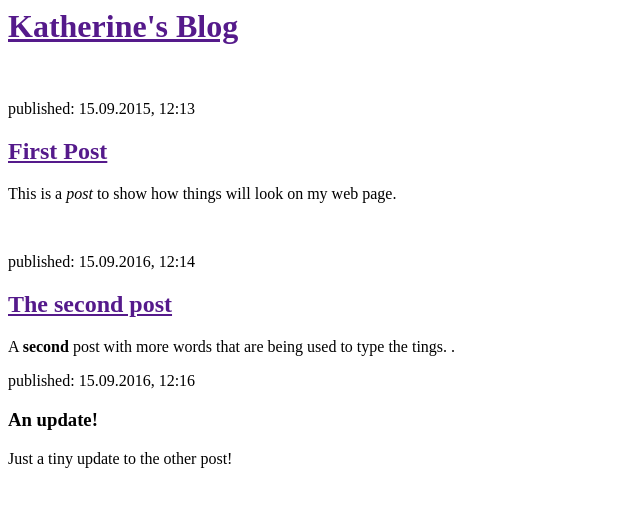
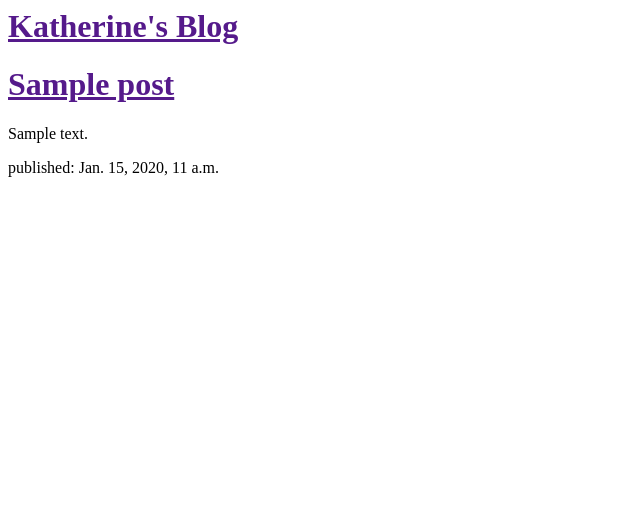
Before and after one commit to ktansey/my-first-blog, a Django app: template blog/templates/blog/post_list.html in a window 1280 px wide. Shown: the top 507 px of the page, without its empty margins (0-640 px from the left). Run offline with Django 3.2, Linux system fonts and the light colour scheme; the template is opened without the code that fills it: values that come from a table or form of the project are taken from there, others are empty; tables that the repository leaves empty hold one stand-in row (values such as "Sample post"); parts of the project's set-up code (start-up, migrations or seed data) failed here and were passed over.

Commit message:
Modified templates to display posts from database.

```diff
--- a/blog/templates/blog/post_list.html
+++ b/blog/templates/blog/post_list.html
@@ -1,25 +1,21 @@
 <html>
     <head>
-        <title>Katherine's Blog</title>
+        <title>Katherine's blog</title>
     </head>
     <body>
         <div>
             <h1><a href="">Katherine's Blog</a></h1>
         </div>
-	<br />
-        <div>
-            <p>published: 15.09.2015, 12:13</p>
-            <h2><a href="">First Post</a></h2>
-            <p>This is a <em>post</em> to show how things will look on my web page.</p>
-        </div>
-	<br />
-        <div>
-            <p>published: 15.09.2016, 12:14</p>
-            <h2><a href="">The second post</a></h2>
-            <p>A <strong>second</strong> post with more words that are being used to type the tings. .</p>
-            <p>published: 15.09.2016, 12:16 </p>
-	    <h3> An update! </h3>
-	    <p>Just a tiny update to the other post!</p>
-	</div>
+
+	{% for post in posts %}
+    	<div>
+        	<h1><a href="">{{ post.title }}</a></h1>
+        	<p>{{ post.text|linebreaksbr }}</p>
+            <p>published: {{ post.published_date }}</p>
+    	</div>
+        <br />
+        <br />
+	{% endfor %}
+
     </body>
 </html>
--- a/blog/views.py
+++ b/blog/views.py
@@ -1,5 +1,7 @@
 from django.shortcuts import render
+from django.utils import timezone
+from .models import Post
 
-# Create your views here.
 def post_list(request):
-    return render(request, 'blog/post_list.html', {})
+    posts = Post.objects.filter(published_date__lte=timezone.now()).order_by('published_date')
+    return render(request, 'blog/post_list.html', {'posts': posts})
```
